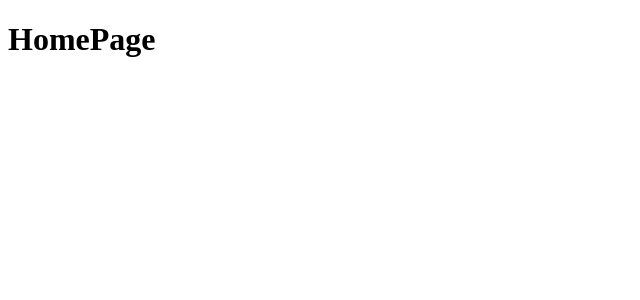
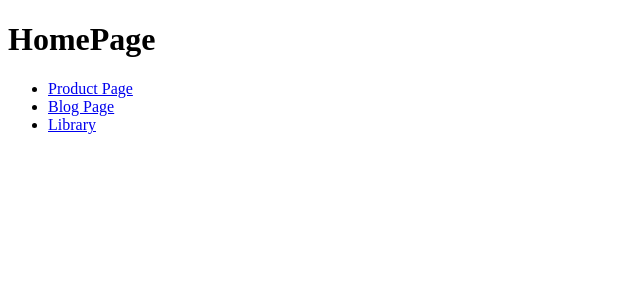
Before and after one commit to SabujMahonto/nextjs-routeing-system, a Next.js app: page / in a window 1280 px wide. Shown: the top 300 px of the page, without its empty margins (0-640 px from the left). Built offline with nearby package versions, Linux system fonts and the light colour scheme.

Commit message:
simple navigation done

```diff
--- a/pages/index.js
+++ b/pages/index.js
@@ -1,6 +1,13 @@
+import Link from "next/link";
 
 export default function HomePage() {
   return (
-    <div><h1>HomePage</h1></div>
+    <div><h1>HomePage</h1>
+    <ul>
+      <li><Link href="/products">Product Page</Link></li>
+      <li><Link href="/blog">Blog Page</Link></li>
+      <li><Link href="/library">Library</Link></li>
+    </ul>
+    </div>
   )
 }
```
